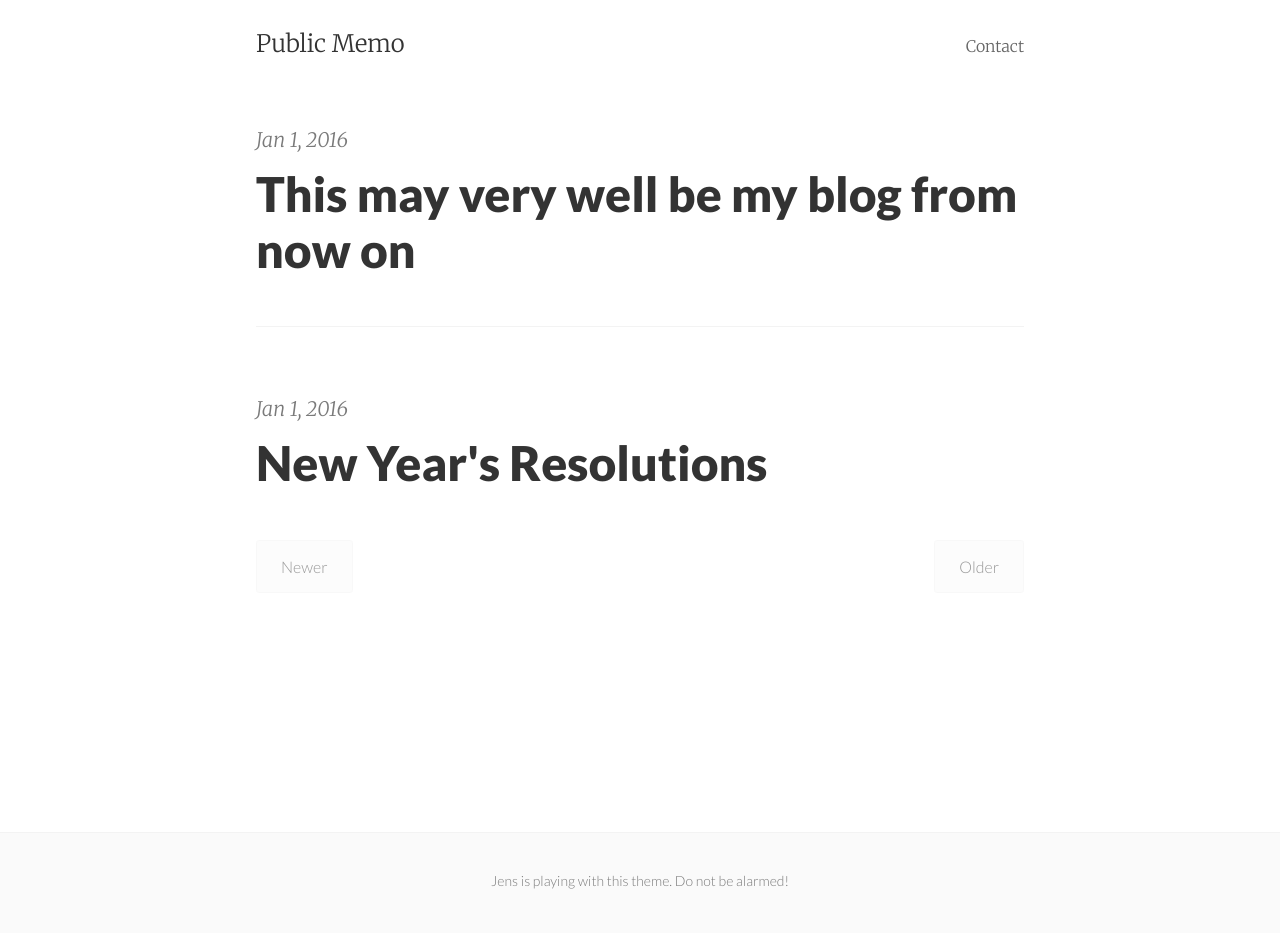
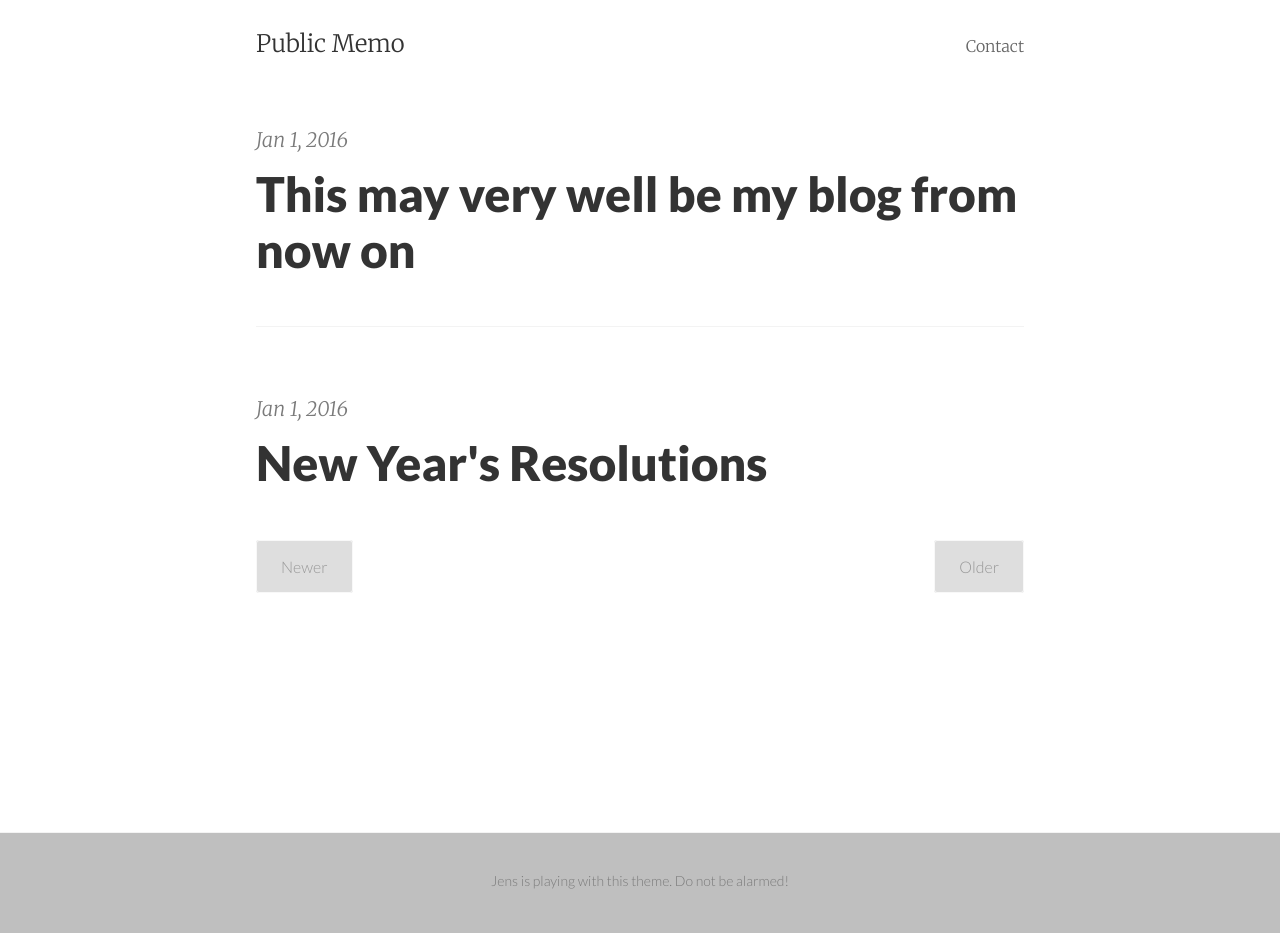
Before and after one commit to ohyran/ohyran.github.io, a Jekyll site: the page built from index.html, in a window 1280 px wide. Built offline with Jekyll 4.4.1, drawn with Linux system fonts in a browser that asks for light colours; the list of posts is cut into pages by our own code.

Commit message:
Update pixyll.css

```diff
--- a/css/pixyll.css
+++ b/css/pixyll.css
@@ -122,7 +122,7 @@ body {
   -webkit-transition: all 0.2s ease-in-out;
   -moz-transition: all 0.2s ease-in-out;
   transition: all 0.2s ease-in-out;
-  background: #fafafa;
+  background: #bfbfbf;
   border-radius: 0.1875em;
   border: 1px solid #f3f3f3;
   color: #333333;
@@ -351,7 +351,7 @@ footer {
 footer,
 footer .wrap {
   color: #7a7a7a;
-  background-color: #fafafa;
+  background-color: #bfbfbf;
   font-family: 'Lato', 'Helvetica Neue', Helvetica, sans-serif;
   font-weight: 300;
   clear: both;
```
